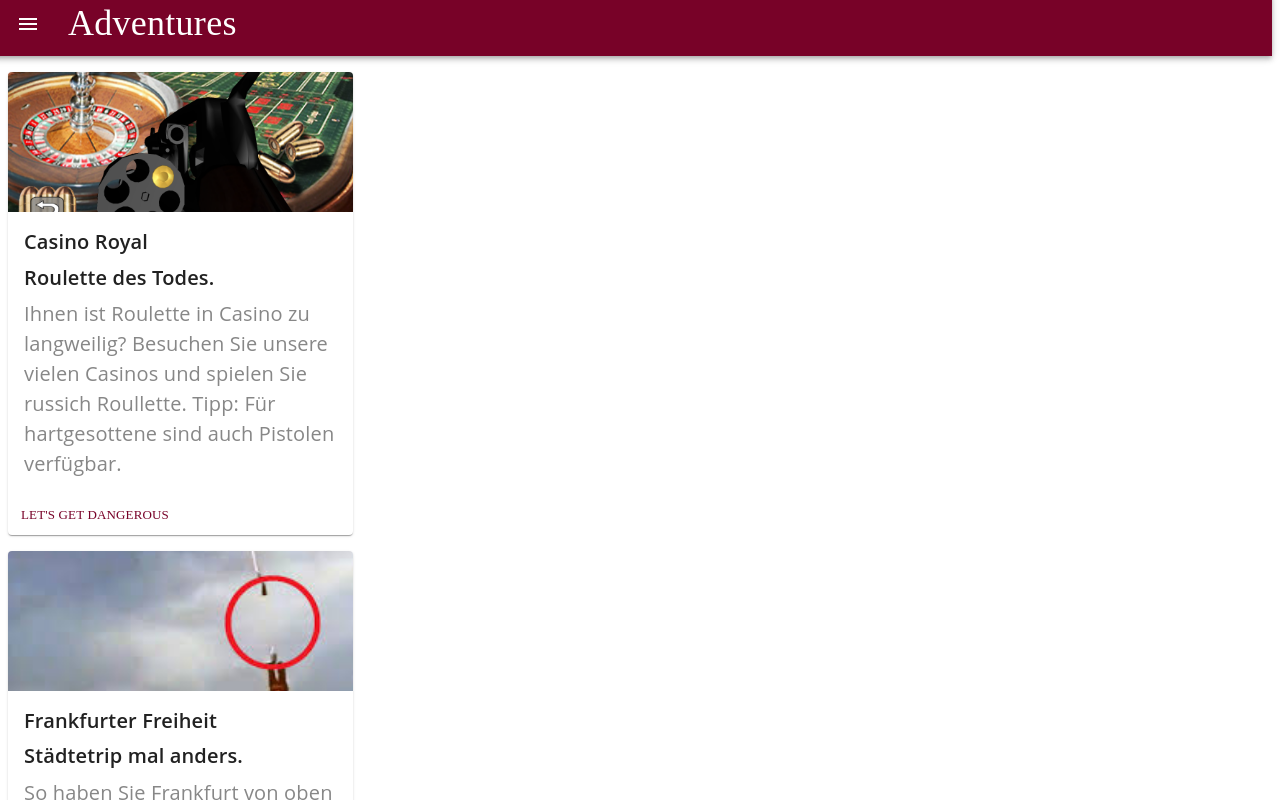
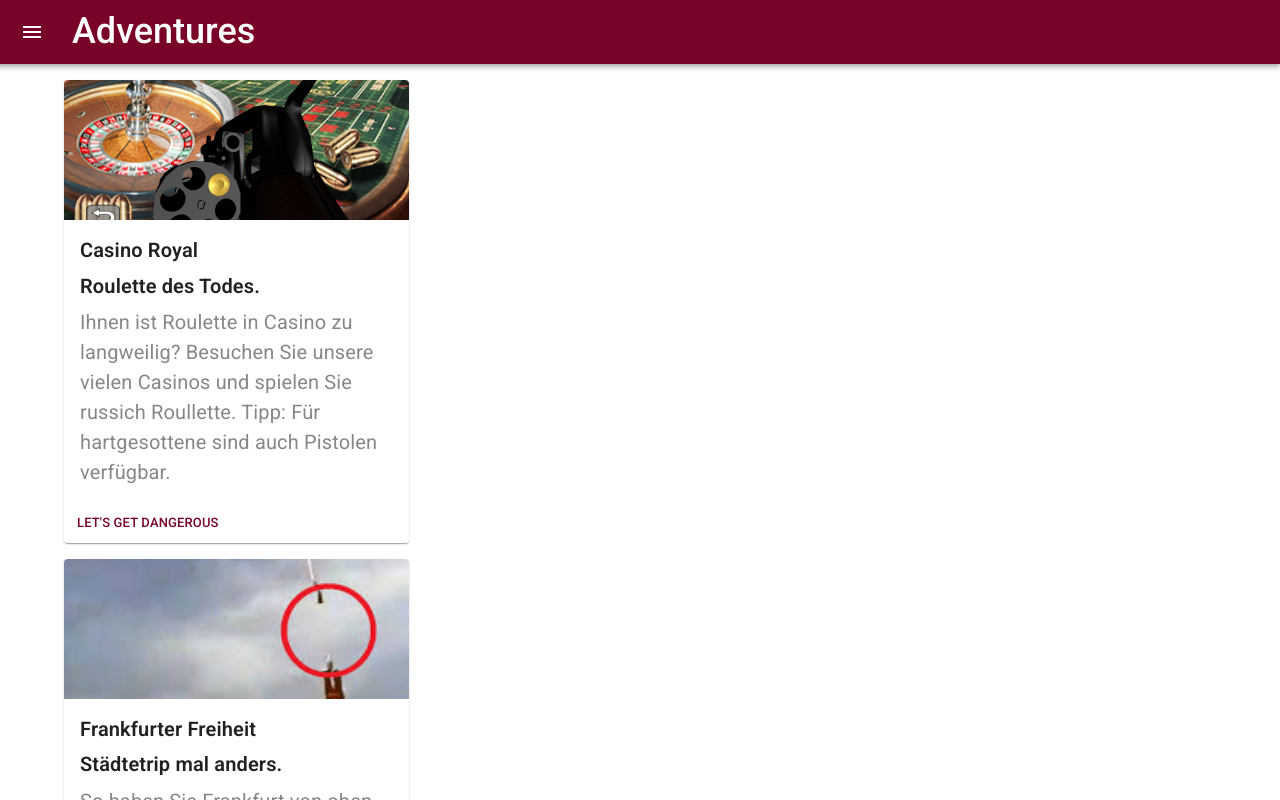
Before and after one commit to BenjaminNeckam/DangerZone, a React (Create React App) app in the folder frontend-danger-zone/: page /#/overview in a window 1280 px wide. Shown: the top 800 px of the page. Built offline with nearby package versions, Linux system fonts and the light colour scheme.

Commit message:
added styling

```diff
--- a/frontend-danger-zone/src/components/Card/Card.js
+++ b/frontend-danger-zone/src/components/Card/Card.js
@@ -13,7 +13,7 @@ export default function ActionAreaCard({image, title, subtitle, description}) {
     const navigate = useNavigate()
 
     return (
-        <Card sx={{ maxWidth: 345 }}>
+        <Card sx={{ maxWidth: 345, marginRight: "5%",marginLeft: "5%"}}>
             <CardActionArea>
                 <CardMedia
                     component="img"
--- a/frontend-danger-zone/src/components/NavBar/Drawer.js
+++ b/frontend-danger-zone/src/components/NavBar/Drawer.js
@@ -8,6 +8,9 @@ import ListItem from '@mui/material/ListItem';
 import ListItemButton from '@mui/material/ListItemButton';
 import ListItemText from '@mui/material/ListItemText';
 import {useNavigate} from "react-router-dom";
+import HomeIcon from '@mui/icons-material/Home';
+import FormatListBulletedIcon from '@mui/icons-material/FormatListBulleted';
+import HelpCenterIcon from '@mui/icons-material/HelpCenter';
 
 export default function TemporaryDrawer({state, setState}) {
 
@@ -41,12 +44,16 @@ export default function TemporaryDrawer({state, setState}) {
             onKeyDown={toggleDrawer(anchor, false)}
         >
             <List>
-                {links.map((item) => (
-                    <ListItem key={item.title} disablePadding>
+                {links.map((item, index) => (
+                    <>
+                    <ListItem key={item.title}>
+                        {index === 0 ? <HomeIcon/> : index === 1 ? <FormatListBulletedIcon/> : <HelpCenterIcon/>}
                         <ListItemButton onClick={() => {navigate(item.link)}}>
                             <ListItemText primary={item.title} />
                         </ListItemButton>
                     </ListItem>
+                        <Divider />
+                    </>
                 ))}
             </List>
         </Box>
--- a/frontend-danger-zone/src/components/NavBar/NavBar.js
+++ b/frontend-danger-zone/src/components/NavBar/NavBar.js
@@ -23,7 +23,7 @@ export default function NavBar({title = "Danger Zone"}) {
                         edge="start"
                         color="inherit"
                         aria-label="menu"
-                        sx={{ mr: 2 }}
+                        sx={{ mr: 2, paddingLeft: "1.5rem" }}
                     >
                         <MenuIcon onClick={() => {
                             setState({left: true,})
--- a/frontend-danger-zone/src/container/overviewPage/OverviewPage.js
+++ b/frontend-danger-zone/src/container/overviewPage/OverviewPage.js
@@ -7,7 +7,7 @@ import { trips } from "../../assets/trips";
 
 export function OverviewPage () {
     return(
-        <Grid container spacing={2}>
+        <Grid container spacing={2} >
             <NavBar title="Adventures"/>
             {trips.map(trip => (
                 <Grid item xxs={12} key={trip.title}>
--- /dev/null
+++ b/frontend-danger-zone/src/index.css
@@ -0,0 +1,4 @@
+body {
+    margin: 0px;
+    margin-top: 16px;
+}
--- a/frontend-danger-zone/src/index.js
+++ b/frontend-danger-zone/src/index.js
@@ -3,6 +3,9 @@ import ReactDOM from 'react-dom/client';
 import App from './App';
 import {ThemeProvider} from "@mui/material";
 import theme from "./theme";
+import "./index.css"
+
+import "typeface-roboto";
 
 const root = ReactDOM.createRoot(document.getElementById('root'));
 root.render(
--- a/frontend-danger-zone/src/theme.js
+++ b/frontend-danger-zone/src/theme.js
@@ -1,5 +1,6 @@
 // // A custom theme for this app
 import { createTheme } from '@mui/material';
+import regular from "./assets/Roboto/Roboto-Regular.ttf";
 
 let theme = createTheme({
   palette: {
@@ -61,8 +62,9 @@ let theme = createTheme({
   },
 
   typography: {
+    fontFamily: "Roboto",
     body1: {
-      fontFamily: 'Open Sans',
+      fontFamily: 'Roboto',
       fontStyle: 'normal',
       fontWeight: 400,
       fontSize: '20px',
@@ -70,7 +72,7 @@ let theme = createTheme({
       letterSpacing: '0.15px',
     },
     body1SemiBold: {
-      fontFamily: 'Open Sans',
+      fontFamily: 'Roboto',
       fontStyle: 'normal',
       fontWeight: 600,
       fontSize: '14px',
@@ -78,7 +80,7 @@ let theme = createTheme({
       letterSpacing: '0.15px',
     },
     body2: {
-      fontFamily: 'Open Sans',
+      fontFamily: 'Roboto',
       fontStyle: 'normal',
       fontWeight: 400,
       fontSize: '20px',
@@ -86,7 +88,7 @@ let theme = createTheme({
       letterSpacing: '0.15px',
     },
     subtitle1: {
-      fontFamily: 'Rubik',
+      fontFamily: 'Roboto',
       fontStyle: 'normal',
       fontWeight: 500,
       fontSize: '18px',
@@ -95,7 +97,7 @@ let theme = createTheme({
       color: '#373737',
     },
     subtitle2: {
-      fontFamily: 'Open Sans',
+      fontFamily: 'Roboto',
       fontStyle: 'normal',
       fontWeight: 500,
       fontSize: '20px',
@@ -103,7 +105,7 @@ let theme = createTheme({
       letterSpacing: '0.1px',
     },
     subtitle2SemiBold: {
-      fontFamily: 'Open Sans',
+      fontFamily: 'Roboto',
       fontStyle: 'normal',
       fontWeight: 600,
       fontSize: '20px',
@@ -111,7 +113,7 @@ let theme = createTheme({
       letterSpacing: '0.1px',
     },
     caption: {
-      fontFamily: 'Open Sans',
+      fontFamily: 'Roboto',
       fontStyle: 'normal',
       fontWeight: 400,
       fontSize: '13px',
@@ -121,7 +123,7 @@ let theme = createTheme({
       opacity: 0.8,
     },
     overline: {
-      fontFamily: 'Rubik',
+      fontFamily: 'Roboto',
       fontStyle: 'normal',
       fontWeight: 400,
       fontSize: '12px',
@@ -130,7 +132,7 @@ let theme = createTheme({
       textTransform: 'uppercase',
     },
     button: {
-      fontFamily: 'Rubik',
+      fontFamily: 'Roboto',
       fontStyle: 'normal',
       fontWeight: 500,
       fontSize: '18px',
@@ -139,7 +141,7 @@ let theme = createTheme({
       color: '#4CAF50',
     },
     buttonMedium: {
-      fontFamily: 'Rubik',
+      fontFamily: 'Roboto',
       fontSize: '16px',
       color: '#FFFFFF',
       lineHeight: '19px',
@@ -147,23 +149,24 @@ let theme = createTheme({
     },
     h1: {
       fontSize: '24px',
+      fontFamily: "Roboto",
     },
     h2: {
-      fontFamily: 'Rubik',
+      fontFamily: 'Roboto',
       fontStyle: 'normal',
       fontWeight: 500,
       fontSize: '36px',
       lineHeight: '120%',
     },
     h3: {
-      fontFamily: 'Rubik',
+      fontFamily: 'Roboto',
       fontStyle: 'normal',
       fontWeight: 500,
       fontSize: '32px',
       lineHeight: '150%',
     },
     h4: {
-      fontFamily: 'Open Sans',
+      fontFamily: 'Roboto',
       fontStyle: 'normal',
       fontWeight: 700,
       fontSize: '20px',
@@ -172,7 +175,7 @@ let theme = createTheme({
       textTransform: 'uppercase',
     },
     h5: {
-      fontFamily: 'Open Sans !important',
+      fontFamily: 'Roboto',
       fontStyle: 'normal',
       fontWeight: '600 !important',
       fontSize: '20px',
@@ -180,7 +183,7 @@ let theme = createTheme({
       letterSpacing: '0.15px',
     },
     h6: {
-      fontFamily: 'Rubik',
+      fontFamily: 'Roboto',
       fontStyle: 'normal',
       fontWeight: 500,
       fontSize: '36px',
```
